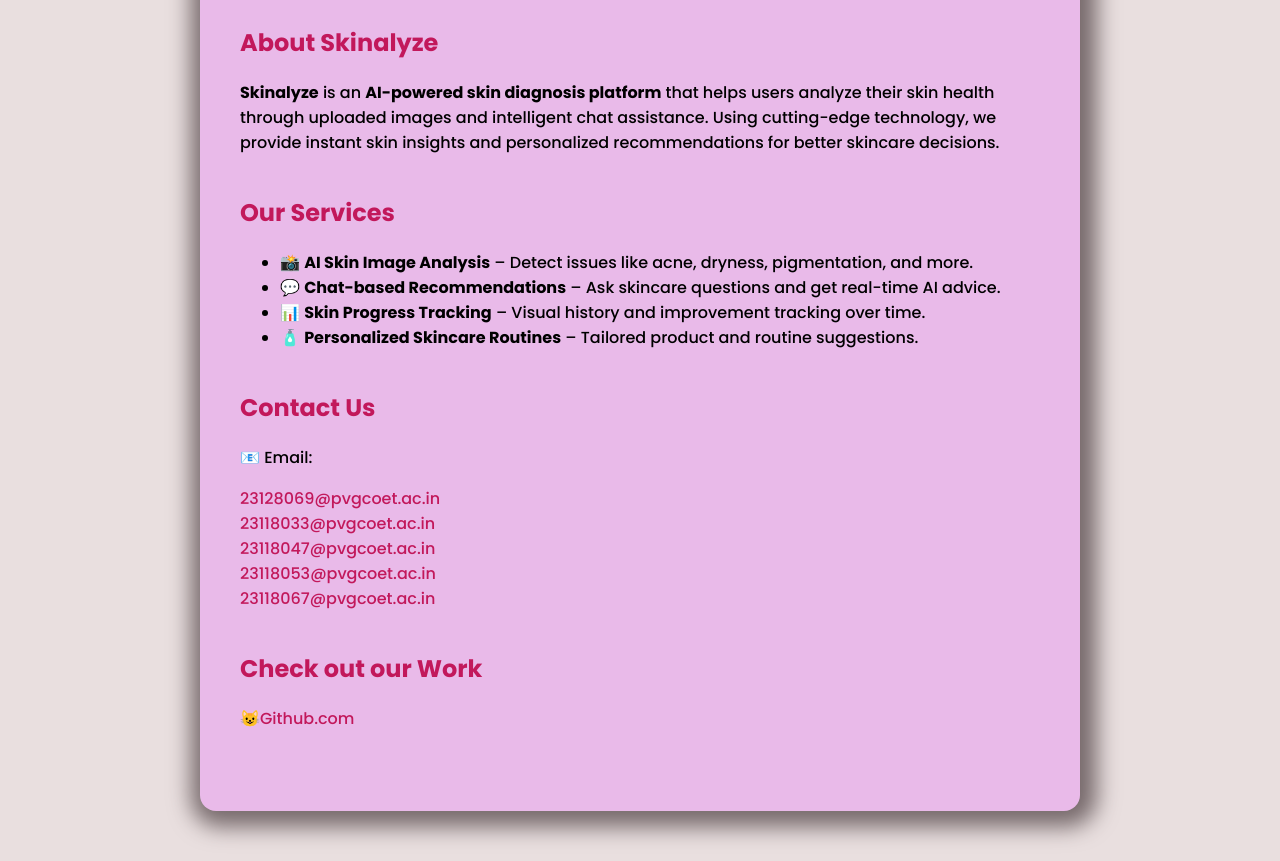
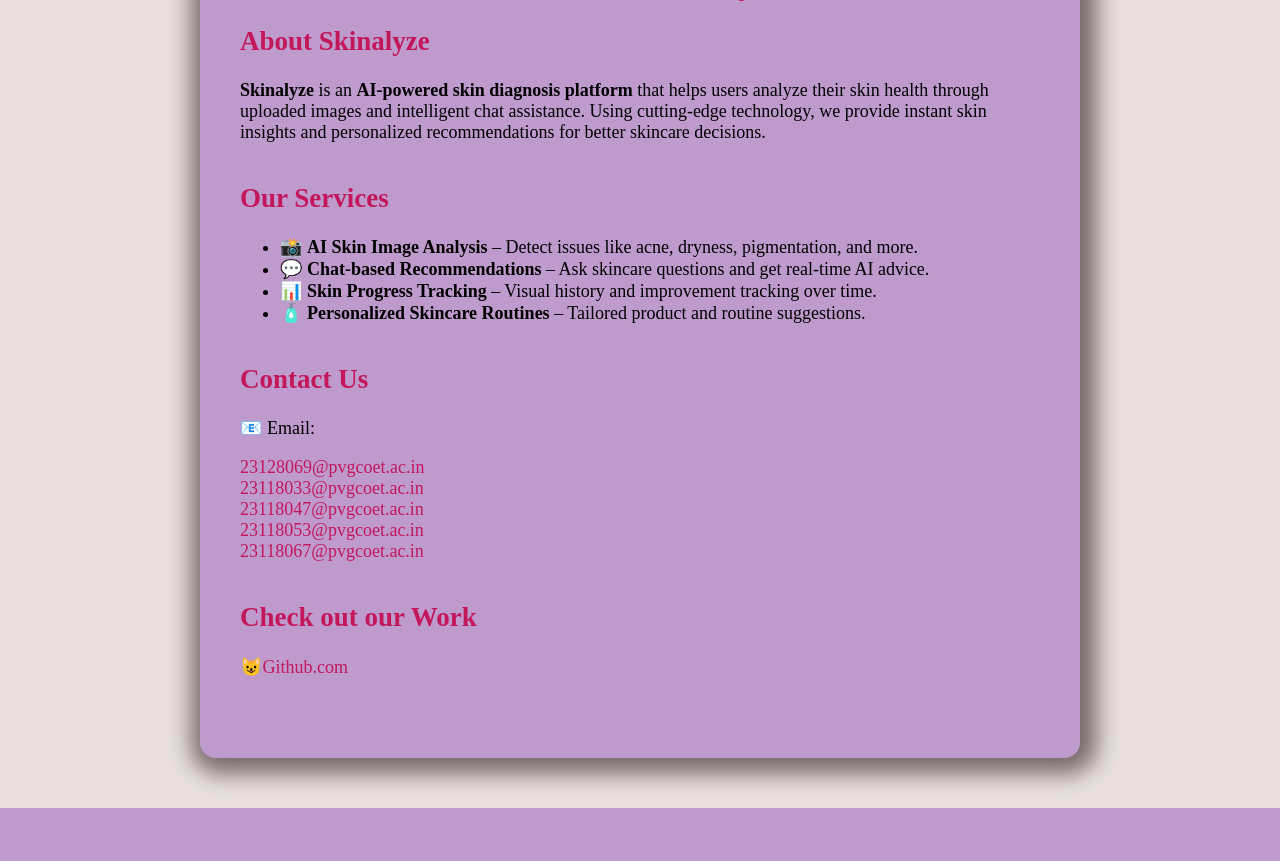
Before and after one commit to Code0ut/Skinalyze, a Flask app: page /about_us in a window 1280 px wide. Shown: the part 421-1282 px from the top of the page. After the commit the page ends 1229 px from the top, so only its background shows below. Run offline with Flask 3, Linux system fonts and the light colour scheme.

Commit message:
Update aboutUs.html

```diff
--- a/templates/aboutUs.html
+++ b/templates/aboutUs.html
@@ -4,17 +4,20 @@
   <meta charset="UTF-8" />
   <meta name="viewport" content="width=device-width, initial-scale=1.0" />
   <title>About Us - Skinalyze</title>
-  <link href="https://fonts.googleapis.com/css2?family=Poppins:wght@300;500;700&display=swap" rel="stylesheet">
+  <link href="https://fonts.googleapis.com/css2?family=Bree+Serif&display=swap" rel="stylesheet">
+
   <style>
     body {
       margin: 0;
-      font-family: 'Poppins', sans-serif;
+     ont-family: "Bree Serif", serif;
+      font-weight:21px;
+      font-size: large;
       background-color:  rgba(149, 99, 99, 0.2);
     }
     .container {
       max-width: 800px;
       margin: 50px auto;
-      background-color:   rgb(233, 186, 233);
+     background-color:  rgba(128, 54, 178, 0.4);
       padding: 40px;
       border-radius: 16px;
       box-shadow: 4px 3px 22px 13px rgb(119, 106, 108);
```
